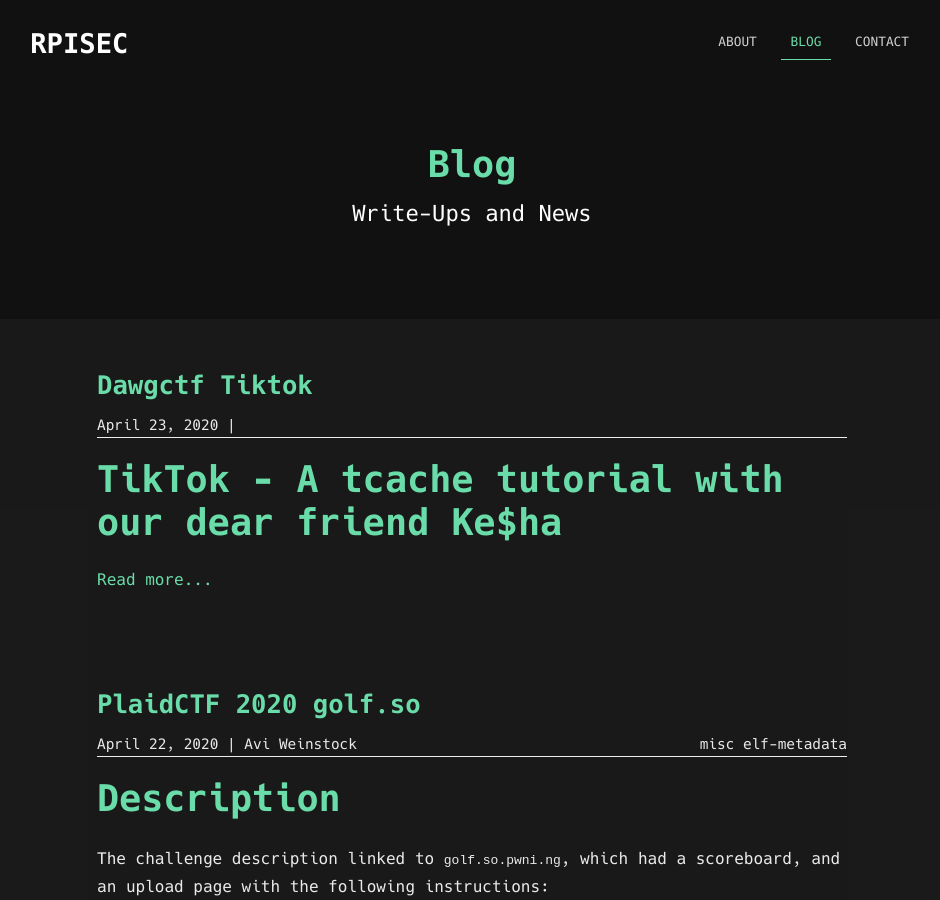
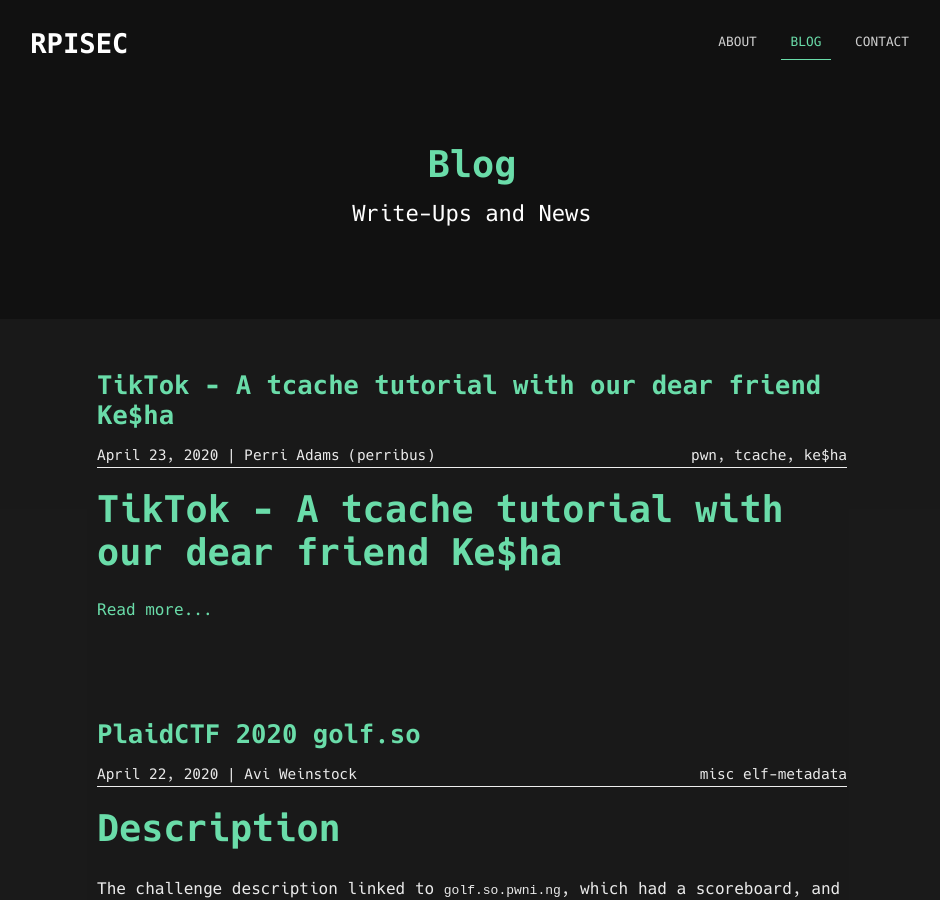
Before and after one commit to RPISEC/website, a Jekyll site: the page built from blog/index.html, in a window 1280 px wide and 900 px high. Shown: the whole window, without its empty margins (168-1108 px from the left). Built offline with Jekyll 4.4.1, drawn with Linux system fonts in a browser that asks for light colours; the list of posts is cut into pages by our own code.

Commit message:
Update and rename 2020-04-23-dawgctf-tiktok.md to 2020-04-23-DawgCTF-TikTok.md

```diff
--- a/_posts/2020-04-23-dawgctf-tiktok.md
+++ b/_posts/2020-04-23-DawgCTF-TikTok.md
@@ -1,4 +1,9 @@
-
+---
+title: TikTok - A tcache tutorial with our dear friend Ke$ha
+authors: Perri Adams (perribus)
+date: 2020-04-23
+categories: pwn, tcache, Ke$ha
+---
 # TikTok - A tcache tutorial with our dear friend Ke$ha
 
 **If you've ever wondered 'Which Ke$ha songs are short enough to fit into a Tcache bin?' this is the challenge for you.**
```
